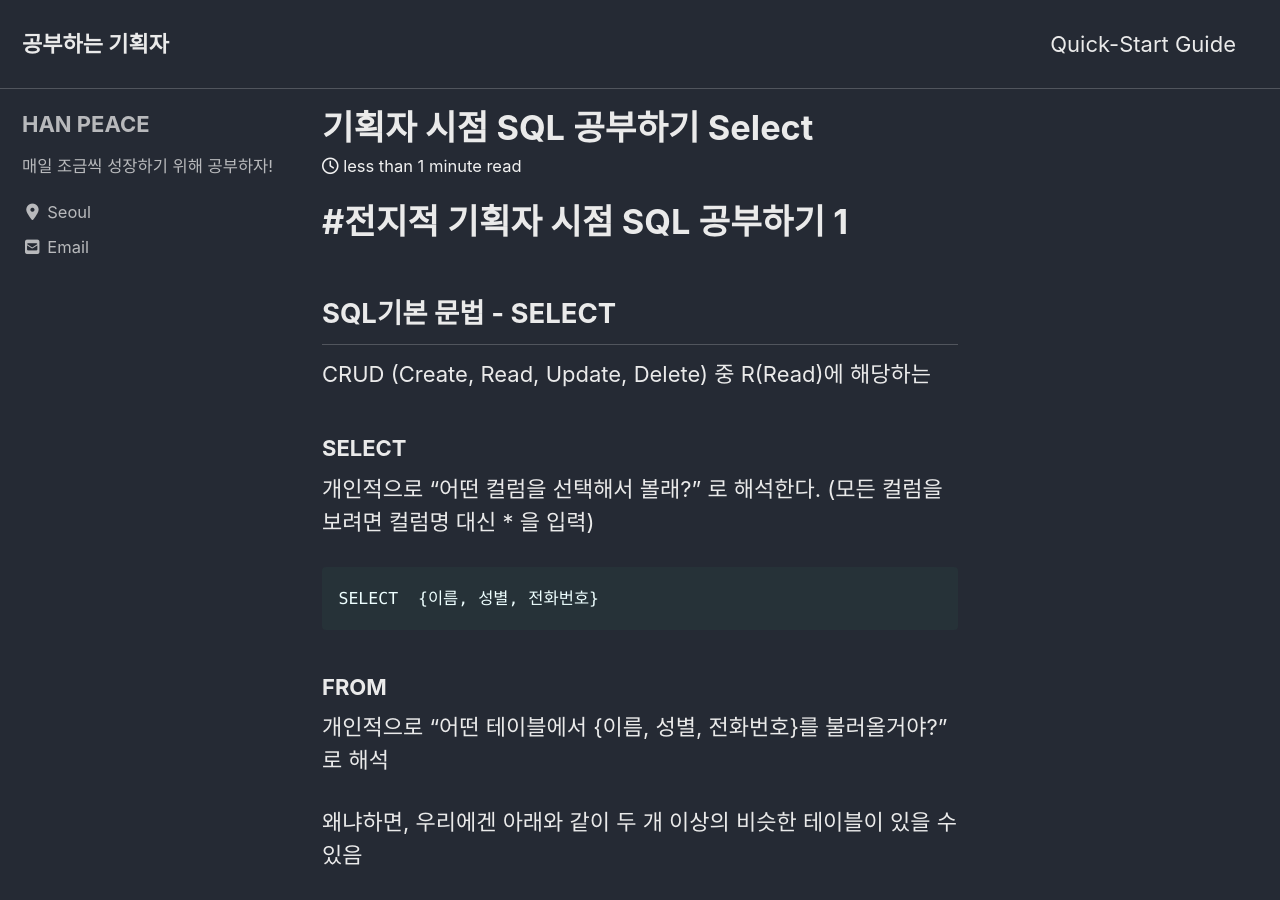
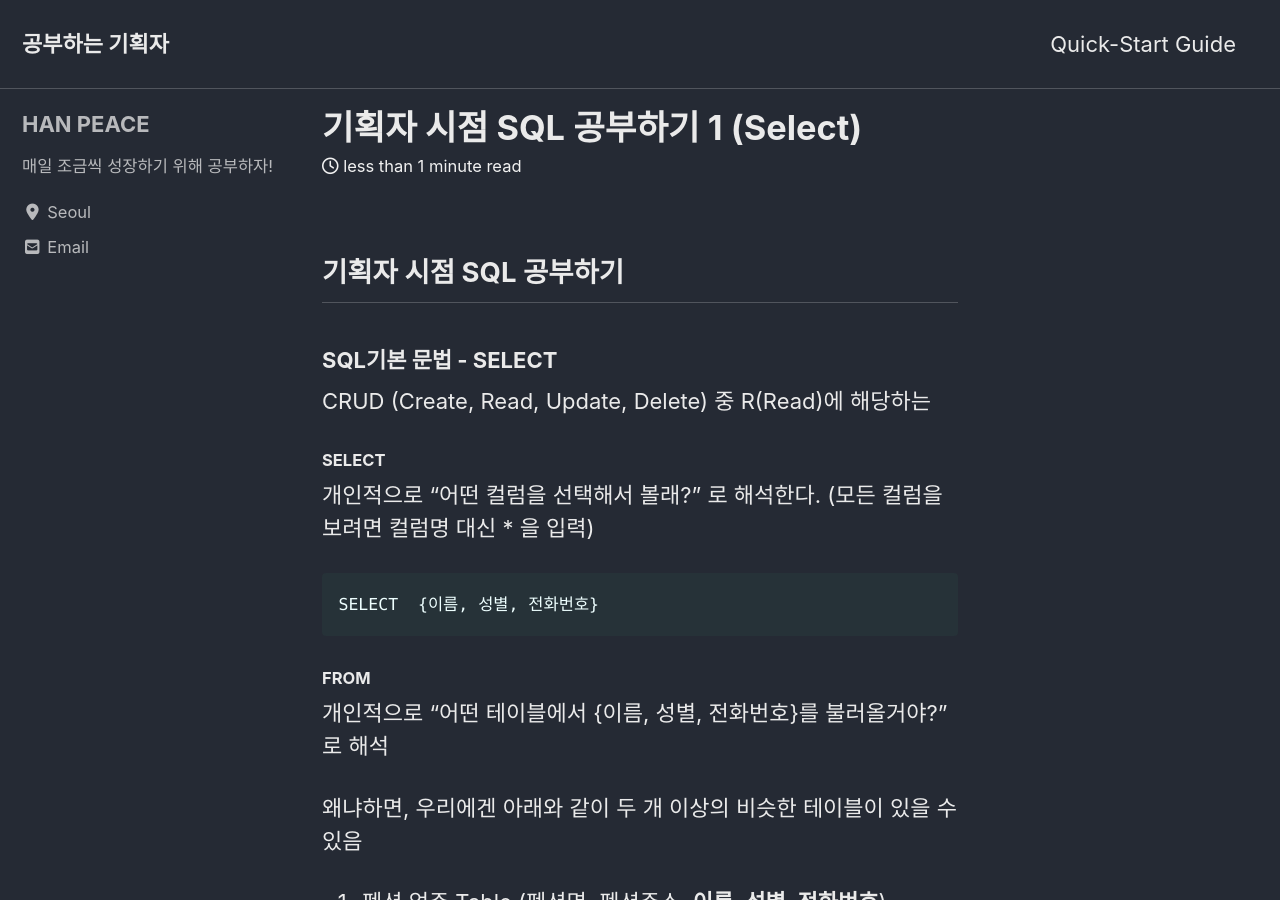
Before and after one commit to hanpeaceye/history, a Jekyll site: the page built from _posts/2019-09-11-second-post.md, in a window 1280 px wide and 900 px high. Built offline with Jekyll 4.4.1, drawn with Linux system fonts in a browser that asks for light colours; cached includes are drawn as plain includes; nearby versions of some CDN libraries.

Commit message:
문구 조금 수정

````diff
--- a/_posts/2019-09-11-second-post.md
+++ b/_posts/2019-09-11-second-post.md
@@ -1,15 +1,15 @@
 ---
-title: "기획자 시점 SQL 공부하기 Select"
+title: "기획자 시점 SQL 공부하기 1 (Select)"
 date: 2019-09-11 01:49:15 -0400
 categories: jekyll update
 ---
 
-# #전지적 기획자 시점 SQL 공부하기 1
-## SQL기본 문법 - SELECT
+## 기획자 시점 SQL 공부하기
+### SQL기본 문법 - SELECT
 CRUD (Create, Read, Update, Delete) 중
 R(Read)에 해당하는
 
-### SELECT
+#### SELECT
 
 개인적으로 “어떤 컬럼을 선택해서 볼래?” 로 해석한다.
 (모든 컬럼을 보려면 컬럼명 대신 * 을 입력)
@@ -18,7 +18,7 @@ R(Read)에 해당하는
 SELECT  {이름, 성별, 전화번호}
 ```
 
-### FROM
+#### FROM
 
 개인적으로 “어떤 테이블에서 {이름, 성별, 전화번호}를 불러올거야?” 로 해석
 
````
